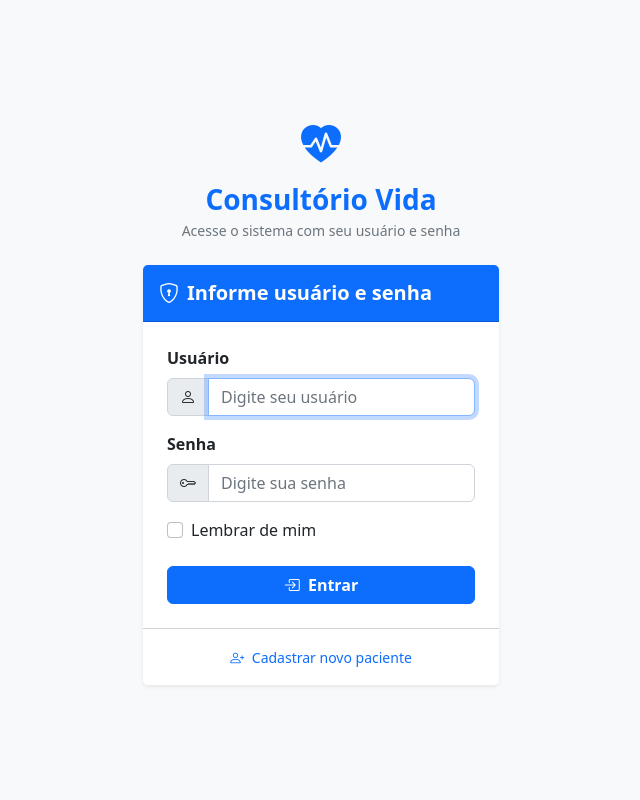
After one commit to DaviSoaresCG/Clinica-M-dica, a Spring Boot app: page /login in a window 1280 px wide. The commit adds this page. Shown: the whole page, without its empty margins (319-959 px from the left). Run offline with Spring Boot 4, Linux system fonts and the light colour scheme; some of the project's set-up classes (security, data sources, template engines, error pages and the like) are left out, and stand-ins take their place.

Commit message:
feat: integrate Spring Security and Thymeleaf security extras for role-based UI access

```diff
--- /dev/null
+++ b/src/main/java/com/example/aula4/Controller/LoginController.java
@@ -0,0 +1,13 @@
+package com.example.aula4.Controller;
+
+import org.springframework.stereotype.Controller;
+import org.springframework.web.bind.annotation.GetMapping;
+
+@Controller
+public class LoginController {
+
+    @GetMapping("/login")
+    public String login() {
+        return "login";
+    }
+}
--- a/src/main/resources/application.properties
+++ b/src/main/resources/application.properties
@@ -10,6 +10,4 @@ spring.datasource.driver-class-name=com.mysql.cj.jdbc.Driver
 spring.jpa.database-platform=org.hibernate.dialect.MySQLDialect
 spring.jpa.hibernate.ddl-auto=create-drop
 spring.jpa.show-sql=true
-spring.jpa.defer-datasource-initialization=true
-spring.sql.init.data-locations=classpath:import.sql
-spring.sql.init.mode=always
+spring.sql.init.mode=never
--- a/src/main/resources/templates/consulta/form.html
+++ b/src/main/resources/templates/consulta/form.html
@@ -60,7 +60,7 @@
                                 <div class="input-group">
                                     <span class="input-group-text"><i class="bi bi-person-badge"></i></span>
                                     <select class="form-select" id="medico" th:field="*{medico.id}"
-                                            th:classappend="${(#fields.hasErrors('medico') or #fields.hasErrors('medico.id')) ? 'is-invalid' : ''}">
+                                            th:classappend="${(#fields.hasErrors('medico') or #fields.hasErrors('medico')) ? 'is-invalid' : ''}">
                                         <option value="">Selecione um médico...</option>
                                         <option th:each="med : ${medicos}"
                                                 th:value="${med.id}"
@@ -69,7 +69,7 @@
                                     </select>
                                 </div>
                                 <div class="invalid-feedback d-block" th:if="${#fields.hasErrors('medico')}" th:errors="*{medico}"></div>
-                                <div class="invalid-feedback d-block" th:if="${#fields.hasErrors('medico.id')}" th:errors="*{medico.id}"></div>
+<!--                                <div class="invalid-feedback d-block" th:if="${#fields.hasErrors('medico.id')}" th:errors="*{medico.id}"></div>-->
                             </div>
 
                             <div class="col-md-6">
--- a/src/main/resources/templates/consulta/list.html
+++ b/src/main/resources/templates/consulta/list.html
@@ -1,5 +1,5 @@
 <!DOCTYPE html>
-<html th:replace="~{fragments/layout :: layout(~{::head}, ~{::main})}">
+<html th:replace="~{fragments/layout :: layout(~{::head}, ~{::main})}" xmlns:sec="http://www.thymeleaf.org/extras/spring-security">
 <head th:replace="~{fragments/head :: head(~{::title})}">
     <title>Lista de Consultas - Consultório Vida</title>
 </head>
@@ -37,7 +37,7 @@
                         <th>Médico</th>
                         <th>Paciente</th>
                         <th>Observação</th>
-                        <th class="text-center pe-3">Ações</th>
+                        <th sec:authorize="hasRole('ADMIN')" class="text-center pe-3">Ações</th>
                     </tr>
                     </thead>
                     <tbody>
@@ -63,7 +63,7 @@
                             </span>
                         </td>
                         <td class="text-muted small" th:text="${c.observation != null and !c.observation.empty ? c.observation : '-'}"></td>
-                        <td class="text-center pe-3">
+                        <td sec:authorize="hasRole('ADMIN')" class="text-center pe-3">
                             <div class="btn-group btn-group-sm" role="group">
                                 <a class="btn btn-outline-warning" th:href="@{/consultas/edit/{id}(id=${c.id})}" title="Editar Consulta">
                                     <i class="bi bi-pencil-square"></i>
--- a/src/main/resources/templates/fragments/layout.html
+++ b/src/main/resources/templates/fragments/layout.html
@@ -2,7 +2,7 @@
 
 <html lang="pt-BR"
       xmlns:th="http://www.thymeleaf.org"
-      xmlns:sec="http://www.thymeleaf.org/thymeleaf-extras-springsecurity5"
+      xmlns:sec="http://www.thymeleaf.org/extras/spring-security"
       th:fragment="layout(head, main)">
 
     <head th:replace="${head}"></head>
--- /dev/null
+++ b/src/main/resources/templates/login.html
@@ -0,0 +1,73 @@
+<!DOCTYPE html>
+<html lang="pt-BR" xmlns:th="http://www.thymeleaf.org">
+<head>
+    <meta charset="utf-8">
+    <meta name="viewport" content="width=device-width, initial-scale=1">
+    <title>Login - Consultório Vida</title>
+    <link href="https://cdn.jsdelivr.net/npm/bootstrap@5.2.3/dist/css/bootstrap.min.css" rel="stylesheet"
+          integrity="sha384-rbsA2VBKQhggwzxH7pPCaAqO46MgnOM80zW1RWuH61DGLwZJEdK2Kadq2F9CUG65" crossorigin="anonymous">
+    <link rel="stylesheet" href="https://cdn.jsdelivr.net/npm/bootstrap-icons@1.11.3/font/bootstrap-icons.min.css">
+</head>
+<body class="bg-light d-flex flex-column min-vh-100">
+<main class="container my-auto py-5">
+    <div class="row justify-content-center">
+        <div class="col-sm-9 col-md-6 col-lg-4">
+            <div class="text-center mb-4">
+                <i class="bi bi-heart-pulse-fill text-primary fs-1"></i>
+                <h1 class="h3 fw-bold text-primary mt-2 mb-1">Consultório Vida</h1>
+                <p class="text-muted small mb-0">Acesse o sistema com seu usuário e senha</p>
+            </div>
+
+            <div th:if="${param.error}" class="alert alert-danger d-flex align-items-center shadow-sm" role="alert">
+                <i class="bi bi-exclamation-triangle-fill me-2"></i>
+                <span>Usuário ou senha inválidos.</span>
+            </div>
+            <div th:if="${param.logout}" class="alert alert-success d-flex align-items-center shadow-sm" role="alert">
+                <i class="bi bi-check-circle-fill me-2"></i>
+                <span>Você saiu do sistema.</span>
+            </div>
+
+            <div class="card shadow-sm border-0">
+                <div class="card-header bg-primary text-white py-3">
+                    <h2 class="h5 mb-0 fw-semibold">
+                        <i class="bi bi-shield-lock me-2"></i>Informe usuário e senha
+                    </h2>
+                </div>
+                <div class="card-body p-4">
+                    <form th:action="@{/login}" method="post">
+                        <div class="mb-3">
+                            <label for="username" class="form-label fw-semibold">Usuário</label>
+                            <div class="input-group">
+                                <span class="input-group-text"><i class="bi bi-person"></i></span>
+                                <input id="username" name="username" class="form-control"
+                                       placeholder="Digite seu usuário" required autofocus autocomplete="username">
+                            </div>
+                        </div>
+                        <div class="mb-3">
+                            <label for="password" class="form-label fw-semibold">Senha</label>
+                            <div class="input-group">
+                                <span class="input-group-text"><i class="bi bi-key"></i></span>
+                                <input id="password" name="password" type="password" class="form-control"
+                                       placeholder="Digite sua senha" required autocomplete="current-password">
+                            </div>
+                        </div>
+                        <div class="form-check mb-4">
+                            <input id="remember-me" name="remember-me" type="checkbox" class="form-check-input">
+                            <label for="remember-me" class="form-check-label">Lembrar de mim</label>
+                        </div>
+                        <button type="submit" class="btn btn-primary w-100 fw-semibold">
+                            <i class="bi bi-box-arrow-in-right me-1"></i> Entrar
+                        </button>
+                    </form>
+                </div>
+                <div class="card-footer bg-white text-center py-3">
+                    <a th:href="@{/pacientes/form}" class="text-decoration-none small">
+                        <i class="bi bi-person-plus me-1"></i> Cadastrar novo paciente
+                    </a>
+                </div>
+            </div>
+        </div>
+    </div>
+</main>
+</body>
+</html>
--- a/src/main/resources/templates/paciente/form.html
+++ b/src/main/resources/templates/paciente/form.html
@@ -20,7 +20,6 @@
                     <form th:action="${paciente.id == null} ? @{/pacientes/save} : @{/pacientes/update}"
                           th:object="${paciente}" method="post" novalidate>
 
-                        <!-- Resumo geral de erros de validação dentro do form -->
                         <div th:if="${#fields.hasAnyErrors()}" class="alert alert-danger alert-dismissible fade show mb-4" role="alert">
                             <div class="d-flex align-items-center mb-2">
                                 <i class="bi bi-exclamation-triangle-fill fs-5 me-2"></i>
```
Also changed, not shown: pom.xml (+13 -0 lines), src/main/java/com/example/aula4/Security/SecurityConfiguration.java (added, +86 -0 lines), src/main/resources/templates/fragments/header.html (+19 -8 lines), src/main/resources/templates/medico/list.html (+4 -4 lines), 1 other file.
